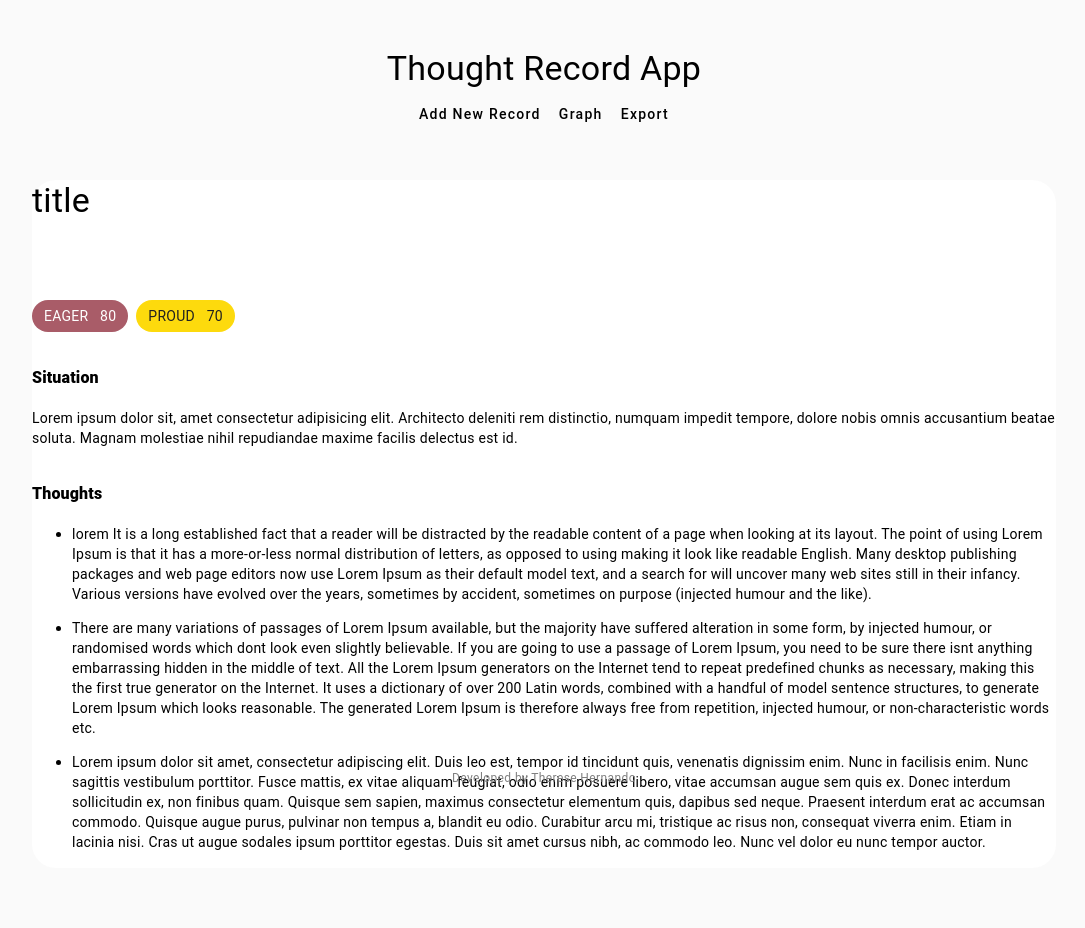
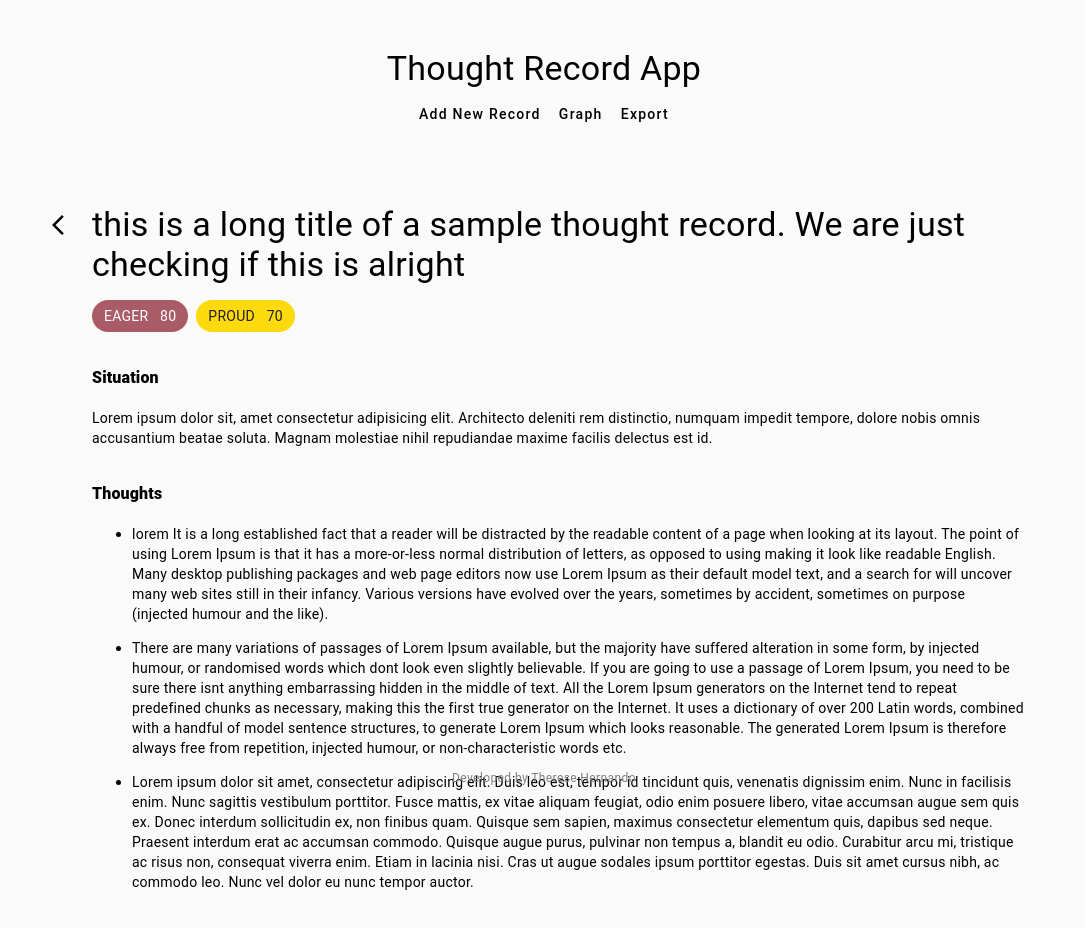
Before and after one commit to theresecodes/thought-record, an Angular app: page /records/add-record in a window 1280 px wide. Shown: the top 928 px of the page, without its empty margins (96-1181 px from the left). Before the commit the page ends 868 px from the top, so only its background shows below. Built offline with nearby package versions, Linux system fonts and the light colour scheme.

Commit message:
feat[full-title]: implement view card title ui

```diff
--- a/src/app/app.component.scss
+++ b/src/app/app.component.scss
@@ -23,7 +23,6 @@
   margin: auto;
   min-height: 20rem;
   border-radius: 1.5rem;
-  background: white;
 }
 
 .footer {
--- a/src/app/records/components/records/records.component.scss
+++ b/src/app/records/components/records/records.component.scss
@@ -17,6 +17,9 @@
   flex-wrap: wrap;
   align-content: center;
   justify-content: center;
+  background: white;
+  width: 80%;
+  border-radius: 20px;
 }
 
 .light-grey-bg {
--- a/src/app/records/components/view-record/view-record.component.html
+++ b/src/app/records/components/view-record/view-record.component.html
@@ -1,5 +1,12 @@
 
-<h1 class=" mat-headline-4">title</h1>
+<div class="container">
+  <button (click)="backToMainPage()" class="btn">
+    <img src="assets/icons/arrow-back.svg"
+      class="back"
+      alt="back to main page">
+  </button>
+  <div class="view-record">
+    <h2 class=" mat-headline-4 title">{{ title }}</h2>
 
     <ng-container *ngFor="let emotionRecord of emotionRecords">
       <app-emotion-details-chip [emotionRecord]="emotionRecord"></app-emotion-details-chip>
@@ -18,3 +25,5 @@
         </li>
       </ul>
     </section>
+  </div>
+</div>
--- a/src/app/records/components/view-record/view-record.component.scss
+++ b/src/app/records/components/view-record/view-record.component.scss
@@ -1,3 +1,31 @@
+.container {
+  display: flex;
+  align-items: flex-start;
+}
+
+.btn {
+  background: transparent;
+  border: none;
+}
+
+.back {
+  padding-top: 2rem;
+  padding-left: 0.5rem;
+  color: #5f6368;
+
+  &:hover {
+    cursor: pointer;
+  }
+}
+
+.view-record {
+  padding: 1.5rem 2rem 2rem 1rem;
+}
+
+.title {
+  margin-bottom: 0;
+}
+
 .section-heading {
   margin-top: 2rem;
   font-weight: 800;
--- a/src/app/records/components/view-record/view-record.component.ts
+++ b/src/app/records/components/view-record/view-record.component.ts
@@ -1,4 +1,5 @@
 import { Component } from '@angular/core';
+import { Router } from '@angular/router';
 import { EAGER, PROUD } from 'src/app/core/constants/emotions-wheel.constant';
 import { EmotionRecord } from 'src/app/core/models';
 
@@ -9,6 +10,7 @@ import { EmotionRecord } from 'src/app/core/models';
 })
 export class ViewRecordComponent {
   routeUrl!: string;
+  title = 'this is a long title of a sample thought record. We are just checking if this is alright';
   emotionRecords: EmotionRecord[] = [
     {
       emotion: EAGER,
@@ -26,4 +28,9 @@ export class ViewRecordComponent {
     'Lorem ipsum dolor sit amet, consectetur adipiscing elit. Duis leo est, tempor id tincidunt quis, venenatis dignissim enim. Nunc in facilisis enim. Nunc sagittis vestibulum porttitor. Fusce mattis, ex vitae aliquam feugiat, odio enim posuere libero, vitae accumsan augue sem quis ex. Donec interdum sollicitudin ex, non finibus quam. Quisque sem sapien, maximus consectetur elementum quis, dapibus sed neque. Praesent interdum erat ac accumsan commodo. Quisque augue purus, pulvinar non tempus a, blandit eu odio. Curabitur arcu mi, tristique ac risus non, consequat viverra enim. Etiam in lacinia nisi. Cras ut augue sodales ipsum porttitor egestas. Duis sit amet cursus nibh, ac commodo leo. Nunc vel dolor eu nunc tempor auctor.'
   ]
 
+  constructor(private router: Router) { }
+
+  backToMainPage() {
+    this.router.navigateByUrl('/records');
+  }
 }
--- a/src/styles.scss
+++ b/src/styles.scss
@@ -10,6 +10,14 @@ body {
 
 a {
   text-decoration: none;
+
+  &:-webkit-any-link {
+    color: rgba(0, 0, 0, 0.87);
+  }
+
+  &:-webkit-any-link:active {
+    color: green;
+  }
 }
 
 // Needs to have important to override angular material styling
```
Also changed, not shown: src/assets/icons/arrow-back.svg (added). Lines whose indentation alone changed are shown as unchanged.
